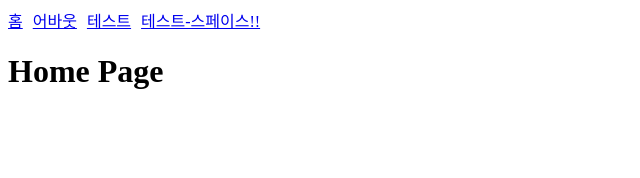
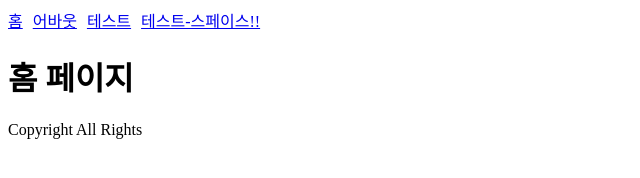
Before and after one commit to jhs512/my-blog-2022-05-31, a Gatsby site: page / in a window 1280 px wide. Shown: the whole page, without its empty margins (0-640 px from the left). Built offline with nearby package versions, Linux system fonts and the light colour scheme; Gatsby itself is replaced by a stand-in of ours.

Commit message:
Layout 컴포넌트 도입하여, Head 컴포넌트를 대체

```diff
--- a/src/components/head.js
+++ /dev/null
@@ -1,15 +0,0 @@
-import { Link } from "gatsby";
-import React from "react";
-
-function Head() {
-  return (
-    <div style={{ display: "flex", gap: 10 }}>
-      <Link to="/">홈</Link>
-      <Link to="/about">어바웃</Link>
-      <Link to="/test">테스트</Link>
-      <Link to="/test-space">테스트-스페이스!!</Link>
-    </div>
-  );
-}
-
-export default Head;
--- /dev/null
+++ b/src/components/layout.js
@@ -0,0 +1,23 @@
+import { Link } from "gatsby";
+import React from "react";
+
+function Layout({ children }) {
+  return (
+    <>
+      <main>
+        <div style={{ display: "flex", gap: 10 }}>
+          <Link to="/">홈</Link>
+          <Link to="/about">어바웃</Link>
+          <Link to="/test">테스트</Link>
+          <Link to="/test-space">테스트-스페이스!!</Link>
+        </div>
+
+        {children}
+
+        <div>Copyright All Rights</div>
+      </main>
+    </>
+  );
+}
+
+export default Layout;
--- a/src/pages/index.js
+++ b/src/pages/index.js
@@ -1,15 +1,13 @@
 import React from "react";
-import Head from "../components/head";
+import Layout from "../components/layout";
 
 const IndexPage = () => {
   return (
-    <main>
-      <title>Home Page</title>
+    <Layout>
+      <title>홈</title>
 
-      <Head />
-
-      <h1>Home Page</h1>
-    </main>
+      <h1>홈 페이지</h1>
+    </Layout>
   );
 };
 
```
Also changed, not shown: src/pages/about.js (+3 -5 lines), src/pages/test-space.js (+3 -5 lines), src/pages/test.js (+3 -5 lines).
